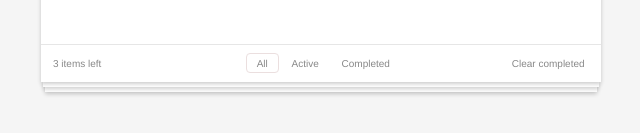
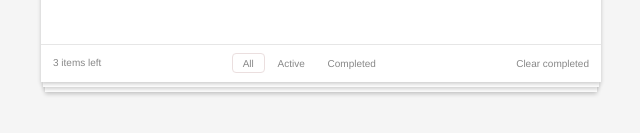
Before and after one commit to ok-technopolis-autumn-2017/Alexey_Kotelevskiy, a plain HTML site: page index.html in a window 1280 px wide. Shown: the part 419-552 px from the top of the page, 319-959 px from the left. Drawn offline with Linux system fonts and the light colour scheme.

Commit message:
action-bar на flex

```diff
--- a/styles/Project/todos-action-bar.css
+++ b/styles/Project/todos-action-bar.css
@@ -6,8 +6,9 @@
     border-top: 1px solid #e6e6e6;
     color:#888;
 }
-.action-bar > div{
-display: inline-block;
+.action-bar{
+display:flex;
+    justify-content: space-between;
 }
 
 .action-bar button{
@@ -17,10 +18,9 @@ display: inline-block;
 }
 .action-bar_items-count{
     margin-left: 12px;
-    width: 128px;
+    padding-top: 4px;
 }
 .action-bar_filter{
-   width: 278px;
     text-align: center;
 }
 .action-bar_filter button
@@ -41,7 +41,8 @@ display: inline-block;
 }
 
 .action-bar_clear-button{
-    width: 120px;
     padding: 0;
     text-align: right;
+    margin-right: 12px;
+
 }
```
